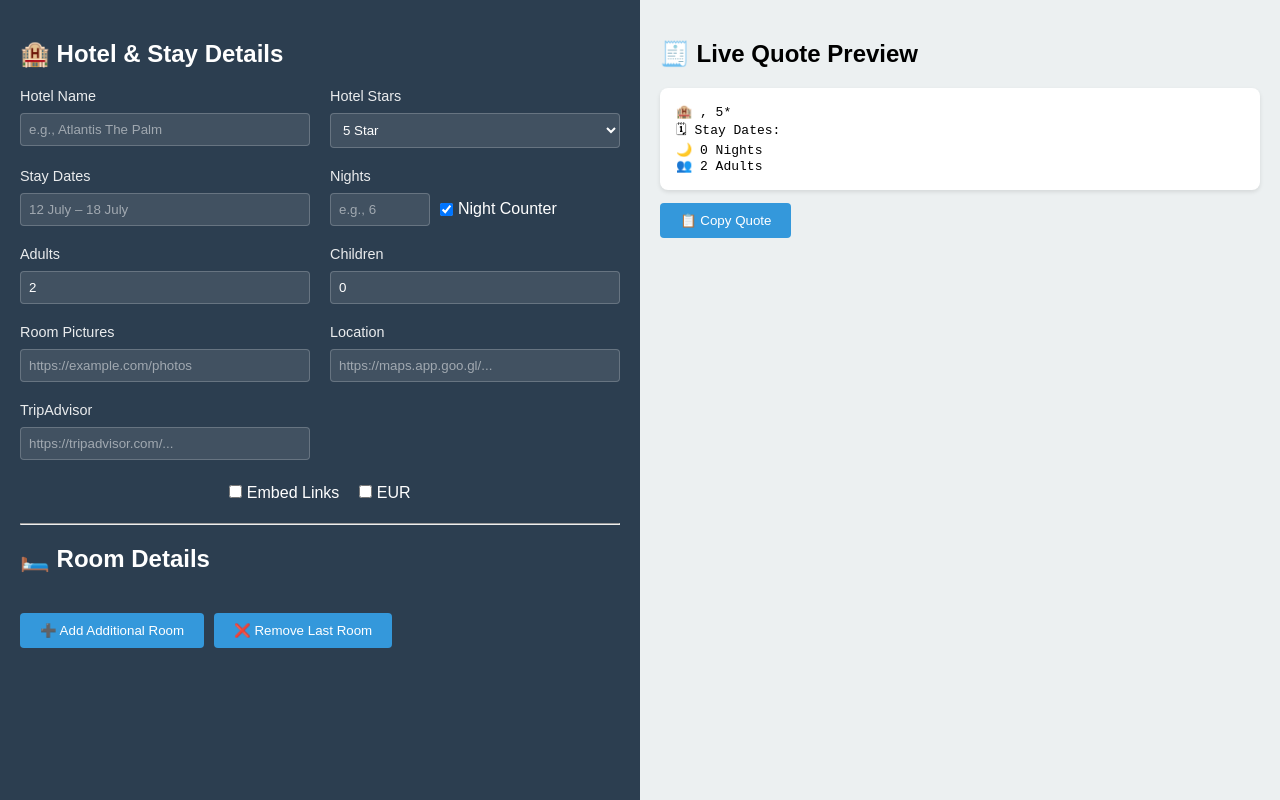
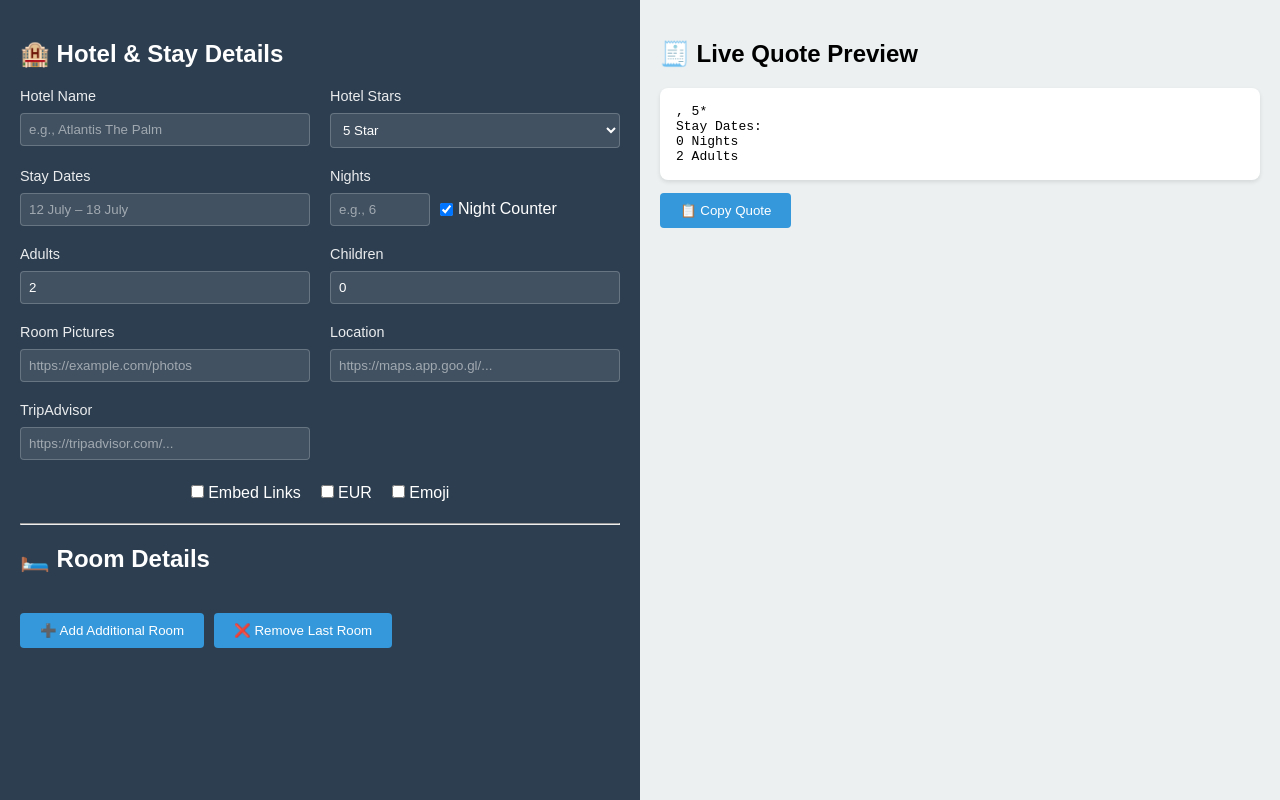
Before and after one commit to TageRay/Concierge, a website: page deploy/index.html in a window 1280 px wide. Drawn offline with Linux system fonts and the light colour scheme.

Commit message:
Moved emojis to a checkbox

```diff
--- a/deploy/css/styles.css
+++ b/deploy/css/styles.css
@@ -86,7 +86,6 @@ button:hover {
   box-shadow: 0 2px 4px rgba(0,0,0,0.1);
 }
 
-/* New styles */
 .input-grid {
   display: grid;
   grid-template-columns: repeat(2, 1fr);
@@ -165,5 +164,3 @@ button:hover {
   gap: 5px;
   white-space: nowrap;
 }
-
-/* Removed .input-group styles */
--- a/deploy/index.html
+++ b/deploy/index.html
@@ -85,6 +85,10 @@
             <input type="checkbox" id="showEur" />
             EUR
           </label>
+          <label class="checkbox-label">
+            <input type="checkbox" id="showEmoji" />
+            Emoji
+          </label>
         </div>
       </div>
 
--- a/deploy/js/app.js
+++ b/deploy/js/app.js
@@ -23,7 +23,8 @@ document.addEventListener("DOMContentLoaded", () => {
     "embedLinks",
     "showEur",
     "nightsCount",
-    "autoNights"
+    "autoNights",
+    "showEmoji"
   ];
 
   inputs.forEach(id => {
@@ -206,12 +207,24 @@ document.addEventListener("DOMContentLoaded", () => {
     const nights = document.getElementById("nightsCount").value || '0';
     const adults = document.getElementById("numAdults").value;
     const children = document.getElementById("numChildren").value;
+    const showEmoji = document.getElementById("showEmoji")?.checked;
 
-    const guestInfo = `👥 ${adults} Adult${adults > 1 ? 's' : ''}${children > 0 ? ` + ${children} Child${children > 1 ? 'ren' : ''}` : ''}`;
+    // Emoji or plain text labels
+    const hotelLabel = showEmoji ? "🏨 " : "";
+    const datesLabel = showEmoji ? "🗓 " : "";
+    const nightsLabel = showEmoji ? "🌙 " : "";
+    const guestLabel = showEmoji ? "👥 " : "";
+    const optionLabel = showEmoji ? "✨ " : "";
+    const linkLocation = showEmoji ? "📍 " : "";
+    const linkPhotos = showEmoji ? "📸 " : "";
+    const linkTrip = showEmoji ? "⭐ " : "";
+    const usefulLinks = showEmoji ? "🔗 " : "";
 
-    const header = `🏨 ${hotel}, ${stars}
-🗓 Stay Dates: ${dates}
-🌙 ${nights} Nights
+    const guestInfo = `${guestLabel}${adults} Adult${adults > 1 ? 's' : ''}${children > 0 ? ` + ${children} Child${children > 1 ? 'ren' : ''}` : ''}`;
+
+    const header = `${hotelLabel}${hotel}, ${stars}
+${datesLabel}Stay Dates: ${dates}
+${nightsLabel}${nights} Nights
 ${guestInfo}`;
 
     const showEur = document.getElementById("showEur").checked;
@@ -222,8 +235,8 @@ ${guestInfo}`;
       const ourPriceEur = (r.baseEur * (1 + r.markup / 100)).toFixed(2);
 
       const roomHeader = rooms.length === 1 ?
-        `✨ ${r.type}` :
-        `✨ Option ${i + 1}: ${r.type}`;
+        `${optionLabel}${r.type}` :
+        `${optionLabel}Option ${i + 1}: ${r.type}`;
 
       return `
 ${roomHeader}
@@ -238,17 +251,17 @@ ${roomHeader}
     const embedLinks = document.getElementById("embedLinks").checked;
 
     const embeddedLinksText = embedLinks && (hotelPhotos || locationLink || tripAdvisorLink) ? `
-📍 ${locationLink ? `[Location](${locationLink})` : 'Location'} | 📸 ${hotelPhotos ? `[Room Photos](${hotelPhotos})` : 'Room Photos'} | ⭐ ${tripAdvisorLink ? `[TripAdvisor Reviews](${tripAdvisorLink})` : 'TripAdvisor Reviews'}\n` : '';
+${linkLocation}${locationLink ? `[Location](${locationLink})` : 'Location'} | ${linkPhotos}${hotelPhotos ? `[Room Photos](${hotelPhotos})` : 'Room Photos'} | ${linkTrip}${tripAdvisorLink ? `[TripAdvisor Reviews](${tripAdvisorLink})` : 'TripAdvisor Reviews'}\n` : '';
 
     const linksArray = !embedLinks ? [
-      ['Room Pictures', hotelPhotos],
-      ['Location', locationLink],
-      ['TripAdvisor', tripAdvisorLink]
+      ['Room Pictures', hotelPhotos, linkPhotos],
+      ['Location', locationLink, linkLocation],
+      ['TripAdvisor', tripAdvisorLink, linkTrip]
     ].filter(([_, value]) => value) : [];
 
     const linksText = !embedLinks && linksArray.length ? `
-🔗 Useful Links:
-${linksArray.map(([label, value]) => `  • ${label}: ${value}`).join('\n')}` : '';
+${usefulLinks}Useful Links:
+${linksArray.map(([label, value, emoji]) => `  • ${emoji}${label}: ${value}`).join('\n')}` : '';
 
     preview.textContent = `${header}${embeddedLinksText}${roomsText ? '\n' + roomsText : ''}${linksText ? '\n' + linksText : ''}`;
   }
```
